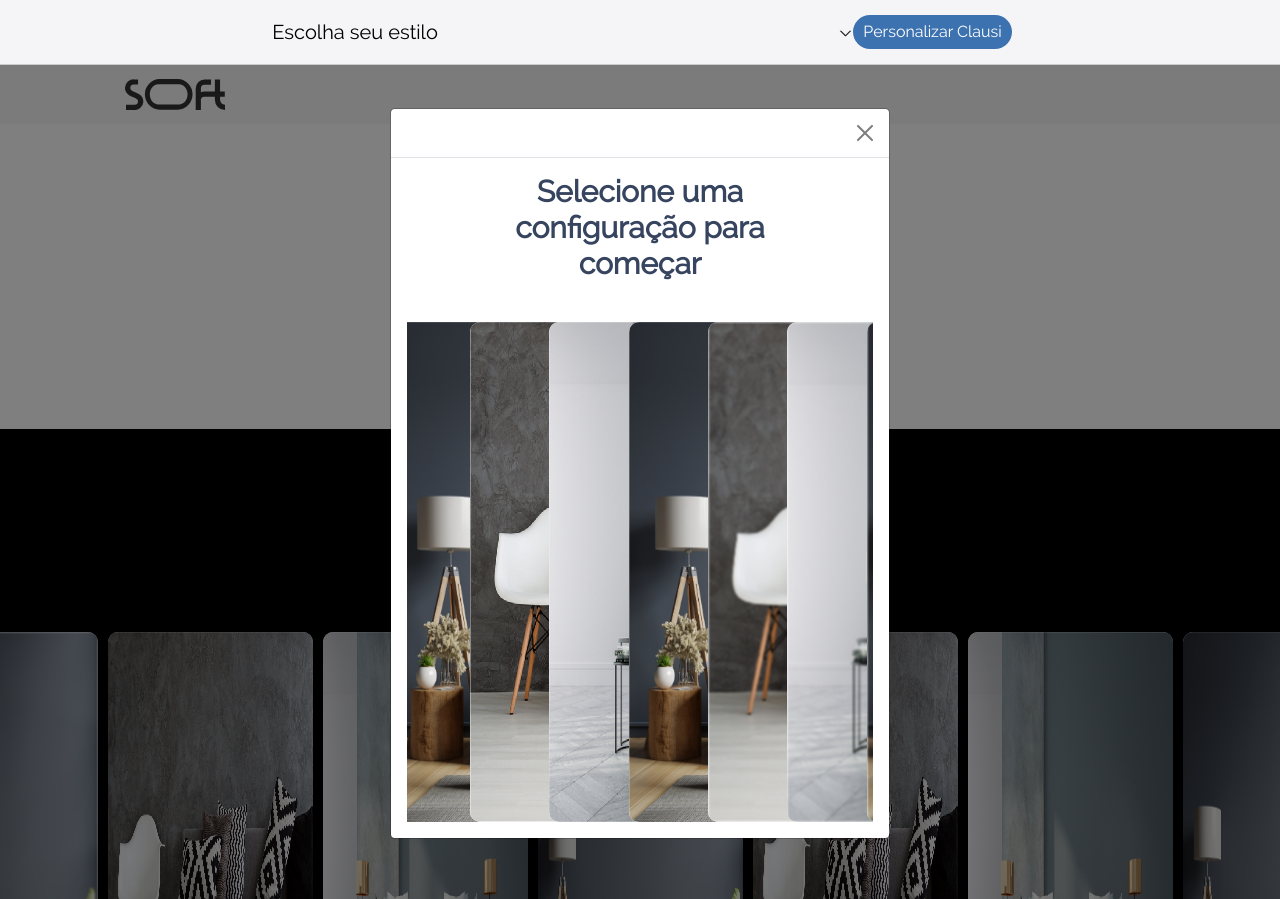
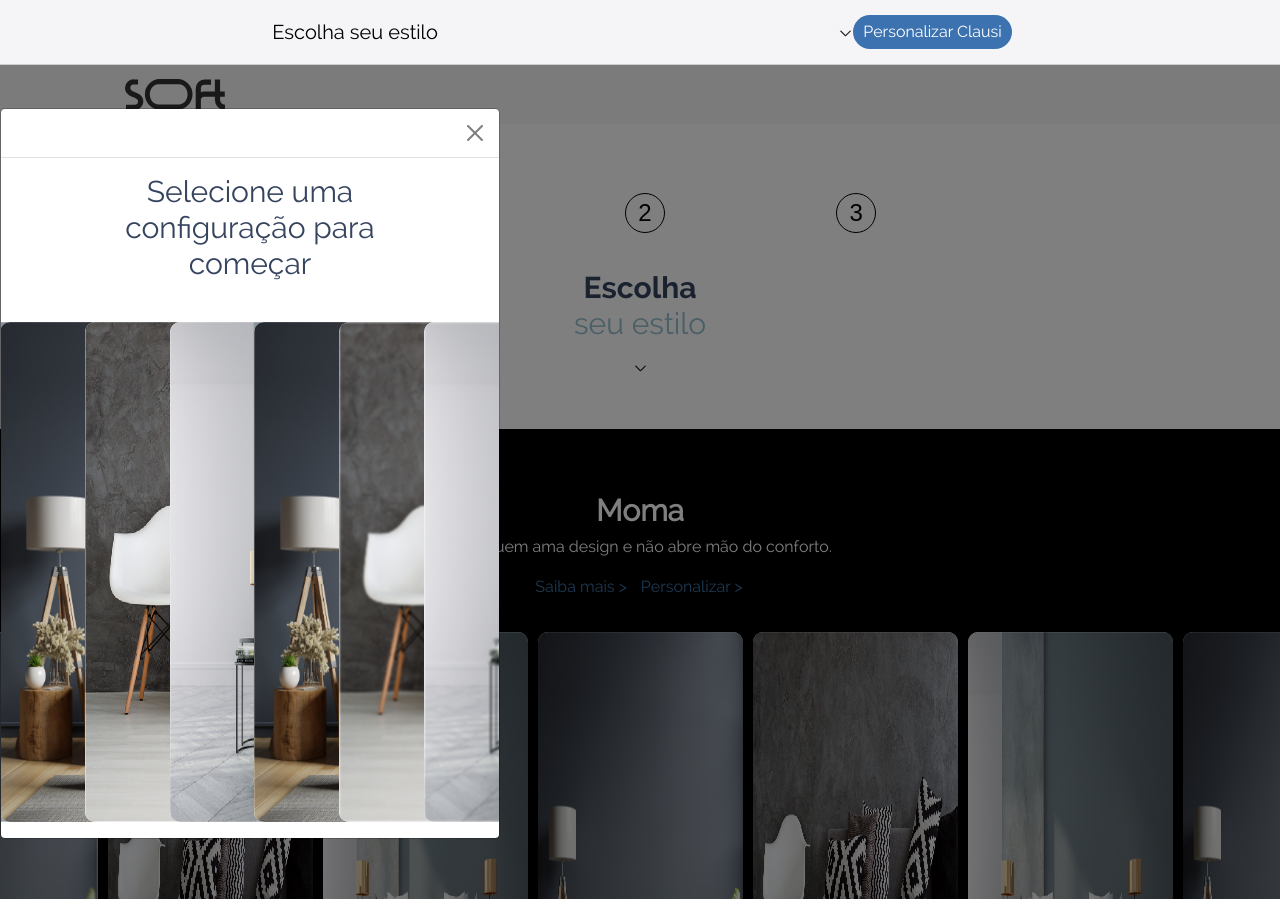
Before and after one commit to senhorwell/sofasoft, a PHP site: page / in a window 1280 px wide, after a click on "Personalizar >". Run offline with PHP 8.4, Linux system fonts and the light colour scheme; some libraries are stand-ins or nearby versions.

Commit message:
validação fim de semana do Daniel

```diff
--- a/css/app.css
+++ b/css/app.css
@@ -14,6 +14,7 @@ strong {
 
 strong.normal {
     font-family: 'Raleway' !important;
+    font-weight: normal !important;
 }
 
 body {
@@ -69,7 +70,7 @@ h1 strong {
 
 h1.title {
     color: #94bece;
-    font-family: 'Raleway-bold';
+    font-family: 'Raleway';
 }
 
 #copyright p {
@@ -81,6 +82,7 @@ h1.title {
 h1.title strong {
     color: #36445f;
     font-size: 30px;
+    font-family: 'Raleway-bold';
 }
 
 .btn-colored {
@@ -174,6 +176,10 @@ h1.title strong {
     font-weight: 900;
 }*/
 
+.medidas h1.title strong{
+    font-weight: normal !important;
+    font-family: 'Raleway' !important;
+}
 .arrow-down img {
     padding: 24px;
     height: 60px;
@@ -620,9 +626,11 @@ i.step {
     height: 40px;
     border-radius: 100px;
     border: 1px solid black;
-    font-size: 20px;
+    font-size: 24px;
     font-family: arial;
     color: black;
+    font-style: normal;
+
 }
 i.step.selected {
     width: 50px;
--- a/index.php
+++ b/index.php
@@ -49,12 +49,12 @@
             <div class="container d-flex justify-content-center">
             <button type="button" class="btn-link" data-bs-toggle="modal" data-bs-target="#freteModal">Saiba mais ></button>
             <div class="modal fade pt-32 mt-5" id="freteModal" tabindex="-1" aria-labelledby="freteModalLabel" aria-hidden="true">
-                <div class="modal-dialog">
+                <div class="modal-dialog mx-0 px-0">
                     <div class="modal-content">
                         <div class="modal-header">
                             <button type="button" class="btn-close" data-bs-dismiss="modal" aria-label="Close"></button>
                         </div>
-                        <div class="modal-body">
+                        <div class="modal-body px-0">
                             <h1 class="text-dark"><strong>Informações sobre Moma</strong></h1>
                         </div>
                     </div>
@@ -62,12 +62,12 @@
             </div>
                 <button type="button" class="btn-link px-2" data-bs-toggle="modal" data-bs-target="#tryModal">Personalizar ></button>
                 <div class="modal fade pt-32 mt-5" id="tryModal" tabindex="-1" aria-labelledby="tryModalLabel" aria-hidden="true">
-                    <div class="modal-dialog">
+                    <div class="modal-dialog mx-0 px-0">
                         <div class="modal-content">
                             <div class="modal-header">
                                 <button type="button" class="btn-close" data-bs-dismiss="modal" aria-label="Close"></button>
                             </div>
-                            <div class="modal-body">
+                            <div class="modal-body px-0">
                             <div class="container d-flex justify-content-center text-center pb-32">
                                 <h1 class="title px-5 text-dark"><strong class="normal">Selecione uma configuração para começar</strong></h1>
                             </div>
@@ -91,12 +91,12 @@
             <div class="container d-flex justify-content-center">
             <button type="button" class="btn-link" data-bs-toggle="modal" data-bs-target="#freteModal">Saiba mais ></button>
             <div class="modal fade pt-32 mt-5" id="freteModal" tabindex="-1" aria-labelledby="freteModalLabel" aria-hidden="true">
-                <div class="modal-dialog">
+                <div class="modal-dialog mx-0 px-0">
                     <div class="modal-content">
                         <div class="modal-header">
                             <button type="button" class="btn-close" data-bs-dismiss="modal" aria-label="Close"></button>
                         </div>
-                        <div class="modal-body">
+                        <div class="modal-body px-0">
                             <h1 class="text-dark"><strong>Informações sobre Clausi</strong></h1>
                         </div>
                     </div>
@@ -104,12 +104,12 @@
             </div>
                 <button type="button" class="btn-link px-2" data-bs-toggle="modal" data-bs-target="#tryModal">Personalizar ></button>
                 <div class="modal fade pt-32 mt-5" id="tryModal" tabindex="-1" aria-labelledby="tryModalLabel" aria-hidden="true">
-                    <div class="modal-dialog">
+                    <div class="modal-dialog mx-0 px-0">
                         <div class="modal-content">
                             <div class="modal-header">
                                 <button type="button" class="btn-close" data-bs-dismiss="modal" aria-label="Close"></button>
                             </div>
-                            <div class="modal-body">
+                            <div class="modal-body px-0">
                             <div class="container d-flex justify-content-center text-center pb-32">
                                 <h1 class="title px-5 text-dark"><strong class="normal">Selecione uma configuração para começar</strong></h1>
                             </div>
@@ -133,12 +133,12 @@
             <div class="container d-flex justify-content-center">
             <button type="button" class="btn-link" data-bs-toggle="modal" data-bs-target="#freteModal">Saiba mais ></button>
             <div class="modal fade pt-32 mt-5" id="freteModal" tabindex="-1" aria-labelledby="freteModalLabel" aria-hidden="true">
-                <div class="modal-dialog">
+                <div class="modal-dialog mx-0 px-0">
                     <div class="modal-content">
                         <div class="modal-header">
                             <button type="button" class="btn-close" data-bs-dismiss="modal" aria-label="Close"></button>
                         </div>
-                        <div class="modal-body">
+                        <div class="modal-body px-0">
                             <h1 class="text-dark"><strong>Informações sobre Tuim</strong></h1>
                         </div>
                     </div>
@@ -146,12 +146,12 @@
             </div>
                 <button type="button" class="btn-link px-2" data-bs-toggle="modal" data-bs-target="#tryModal">Personalizar ></button>
                 <div class="modal fade pt-32 mt-5" id="tryModal" tabindex="-1" aria-labelledby="tryModalLabel" aria-hidden="true">
-                    <div class="modal-dialog">
+                    <div class="modal-dialog mx-0 px-0">
                         <div class="modal-content">
                             <div class="modal-header">
                                 <button type="button" class="btn-close" data-bs-dismiss="modal" aria-label="Close"></button>
                             </div>
-                            <div class="modal-body">
+                            <div class="modal-body px-0">
                             <div class="container d-flex justify-content-center text-center pb-32">
                                 <h1 class="title px-5 text-dark"><strong class="normal">Selecione uma configuração para começar</strong></h1>
                             </div>
--- a/step2.php
+++ b/step2.php
@@ -142,7 +142,7 @@
             <h2 class="accordion-header" id="design">
                 <button class="accordion-button collapsed" type="button" data-bs-toggle="collapse"
                     data-bs-target="#collapseDesign" aria-expanded="true" aria-controls="collapseDesign">
-                    Defina o design
+                    Escolha o design
                 </button>
             </h2>
             <div id="collapseDesign" class="accordion-collapse collapse" aria-labelledby="design"
```
